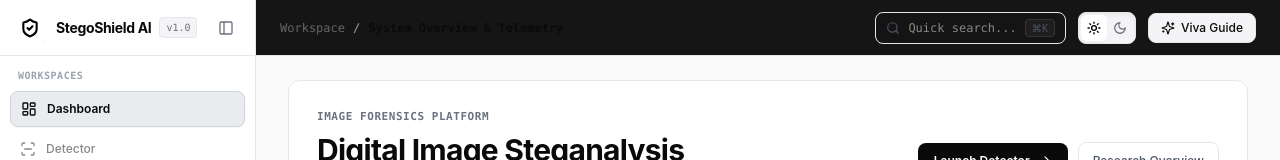
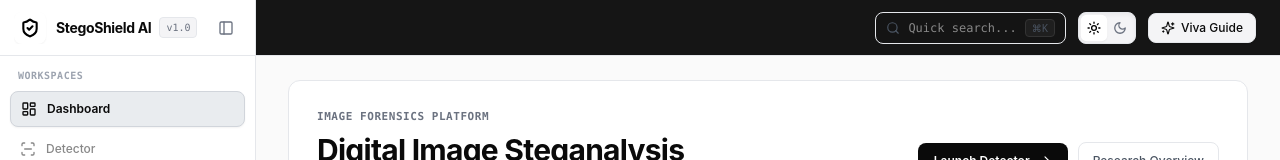
Before and after one commit to 46501/steganalysis, a React (Vite) app in the folder frontend/: page / in a window 1280 px wide. Shown: the top 160 px of the page. Built offline with nearby package versions, Linux system fonts and the light colour scheme; no server answers.

Commit message:
refactor(ui): remove redundant breadcrumb path from top navbar

```diff
--- a/frontend/src/components/layout/AppLayout.jsx
+++ b/frontend/src/components/layout/AppLayout.jsx
@@ -91,7 +91,6 @@ export default function AppLayout({
       >
         {/* Top Context & Action Bar (Fixed & Sticky) */}
         <TopHeader
-          activeTab={activeTab}
           setMobileOpen={setMobileOpen}
           onOpenVivaTour={onOpenVivaTour}
           onOpenCommandPalette={onOpenCommandPalette}
--- a/frontend/src/components/layout/TopHeader.jsx
+++ b/frontend/src/components/layout/TopHeader.jsx
@@ -3,45 +3,19 @@ import { Menu, Search, Sparkles, PanelLeft } from 'lucide-react';
 import ThemeSwitcher from '../common/ThemeSwitcher';
 
 export default function TopHeader({
-  activeTab,
   setMobileOpen,
   onOpenVivaTour,
   onOpenCommandPalette,
   collapsed,
   setCollapsed,
 }) {
-  const getTabTitle = (tab) => {
-    switch (tab) {
-      case 'dashboard':
-        return 'System Overview & Telemetry';
-      case 'detector':
-        return 'Steganalysis Detection Workspace';
-      case 'lab':
-        return 'Interactive Forensics Laboratory';
-      case 'stego-studio':
-        return 'LSB Embedding & Concealment Studio';
-      case 'history':
-        return 'Digital Evidence Examination Archive';
-      case 'model-info':
-        return 'Research & Architectural Formulations';
-      default:
-        return 'Forensics Console';
-    }
-  };
-
-  const getTabCategory = (tab) => {
-    if (tab === 'history') return 'Evidence';
-    if (tab === 'model-info') return 'Research';
-    return 'Workspace';
-  };
-
   return (
     <header
       className={`fixed top-0 right-0 z-40 h-14 bg-[#090909]/95 backdrop-blur-md border-b border-[#292929] theme-dark-nav flex items-center justify-between px-4 sm:px-6 shrink-0 transition-all duration-300 ease-in-out ${
         collapsed ? 'left-0 md:left-16' : 'left-0 md:left-64'
       }`}
     >
-      {/* Left: Mobile Hamburger / Desktop Expand & Active Breadcrumb */}
+      {/* Left: Mobile Hamburger / Desktop Expand Toggle (when sidebar collapsed) */}
       <div className="flex items-center gap-2.5">
         {/* Mobile Hamburger Toggle */}
         <button
@@ -65,17 +39,6 @@ export default function TopHeader({
             <PanelLeft className="w-4 h-4" />
           </button>
         )}
-
-        {/* Breadcrumb & Title */}
-        <div className="flex items-center gap-2 text-xs font-mono">
-          <span className="text-[#666666] hidden sm:inline">
-            {getTabCategory(activeTab)}
-          </span>
-          <span className="text-[#444444] hidden sm:inline">/</span>
-          <span className="text-white font-semibold truncate max-w-[220px] sm:max-w-md">
-            {getTabTitle(activeTab)}
-          </span>
-        </div>
       </div>
 
       {/* Right Actions: Command Panel -> Theme Switcher -> View Guide */}
```
